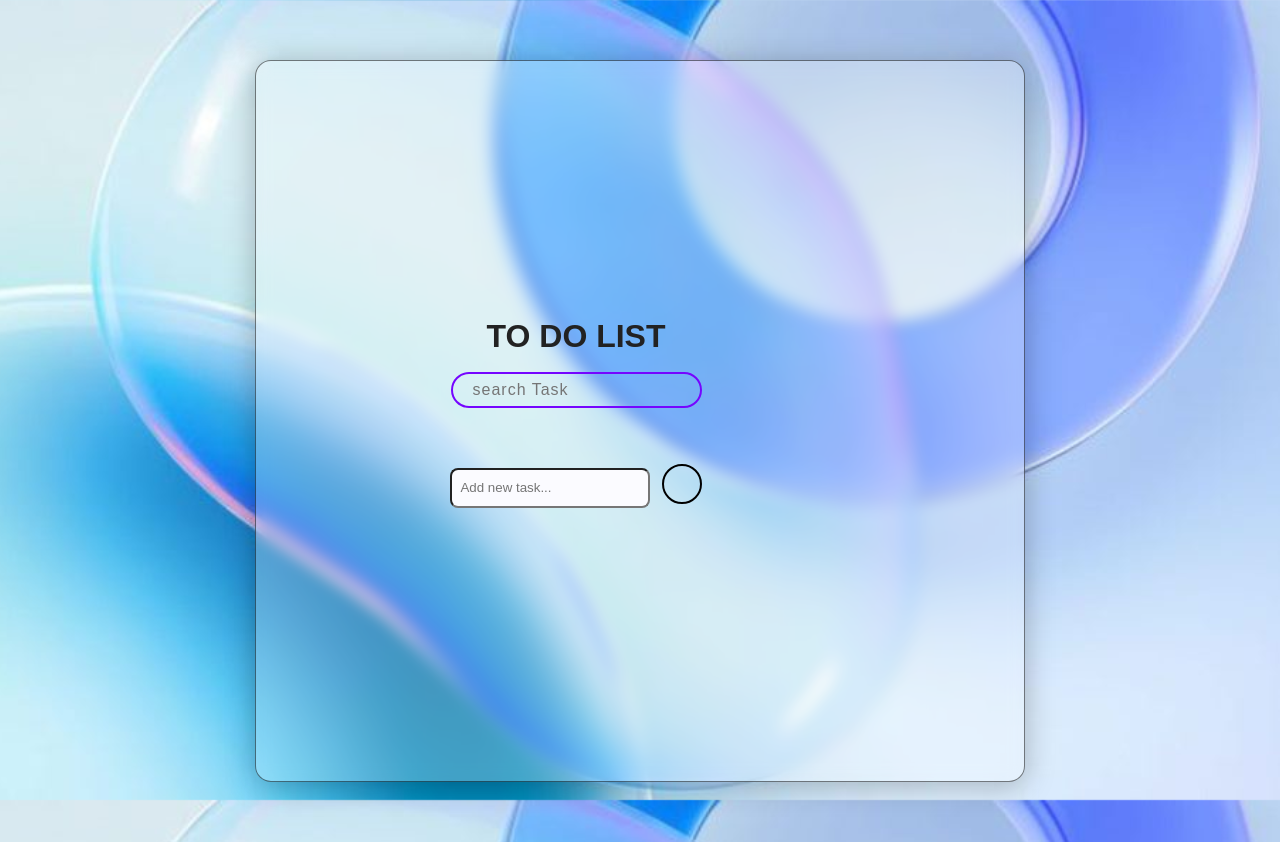
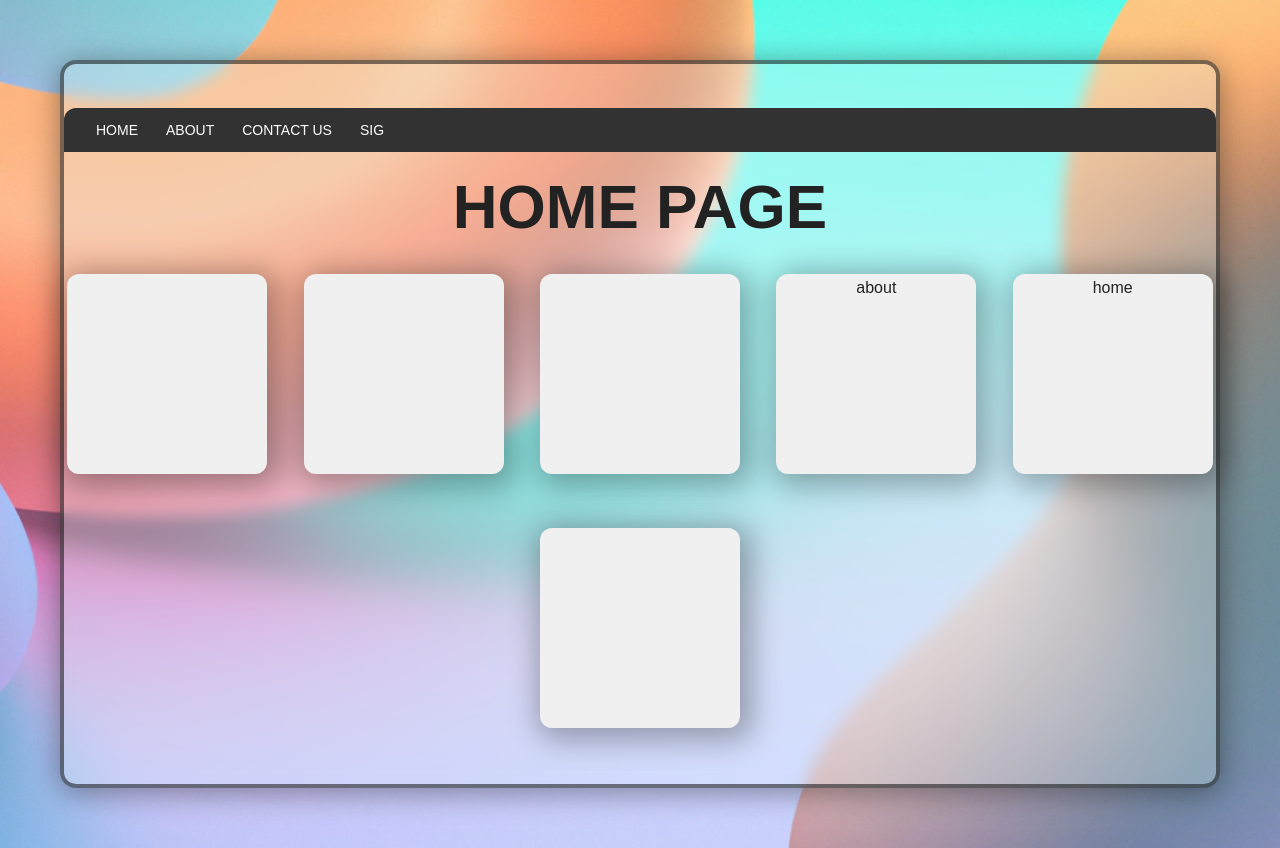
Before and after one commit to luckycungwa/todo-app, a React (Create React App) app: page / in a window 1280 px wide. Built offline with nearby package versions, Linux system fonts and the light colour scheme.

Commit message:
working on page navigation/routes

```diff
--- a/src/App.css
+++ b/src/App.css
@@ -5,7 +5,7 @@ body {
   color: #222;
   background-color: #eeeeee;
   /* BG */
-  background: url("./main-bg.jpg") no-repeat center center fixed;
+  background: url("./bg01.jpg") no-repeat center center fixed;
   background-size: cover;
   height: 100%;
   overflow: hidden;
@@ -14,25 +14,6 @@ body {
   align-items: center; /* Centers child vertically */
 }
 
-.white {
-  background-color: #fffff8;
-}
-.blue-dark {
-  background-color: #003060;
-}
-.important1 {
-  background-color: #4856bb;
-}
-.blue-lite {
-  background-color: #6bcce8;
-}
-/* Colour priority */
-
-/* fill on hover */
-.low:hover .medium:hover .high:hover {
-  border-radius: 50%;
-  width: 100px;
-}
 
 
 .strike {
@@ -43,18 +24,18 @@ body {
 }
 
 .font-display {
-  font-size: 92px;
+  font-size: 62px;
   font-weight: bold;
 }
 
 .cover {
   /* From https://css.glass */
-  background: #ffffff41;
+  background: #e8fffd41;
   border-radius: 16px;
-  box-shadow: 0 4px 30px #00000041;
+  box-shadow: 0 4px 30px #00000066;
   backdrop-filter: blur(8px);
-  -webkit-backdrop-filter: blur(8.5px);
-  border: 1px solid #00000082;
+  -webkit-backdrop-filter: blur(8px);
+  border: 4px solid #00000082;
   /* size */
   min-width: 60vw;
   min-height: 90vh;
@@ -73,9 +54,6 @@ body {
   padding: 24px;
 
   flex-wrap: wrap;
-
-
-
 }
 
 .main {
@@ -317,7 +295,7 @@ span {
   overflow: hidden;
   transition-duration: 0.3s;
   box-shadow: 2px 2px 10px #0051ff33;
-  background-color: #2261ff;
+  background-color: #353535;
   color: #efefef;
 }
 
@@ -400,9 +378,8 @@ span {
 
 .task-priority {
   width: 14px;
-  height: 32px;
-  margin-left: -12px;
-  float: inline-end;
+  height: 14px;
+
 }
 
 .priority-btn {
@@ -421,47 +398,27 @@ span {
   flex-direction: column;
   gap: 12px;
   align-items: center;
-  max-width: 50vw;
   height: auto;
 }
 
 /* colour/ priority selection elements */
 
 /* Dropdown option */
-.round-option-button {
+.priority-option {
   position: relative;
   display: inline-block;
+  border: 1px solid #303030;
+  background: transparent;
+  padding: 2px;
+  border-radius: 50px;
+  outline: none;
+  font-size: 8px;
+  color: #323232;
+  letter-spacing: 0.5px;
+  width: 18px;
+  height: 6px;
 }
 
-.button-outline {
-  width: 40px;
-  height: 40px;
-  border: 2px solid #000;
-  border-radius: 50%;
-  outline: none;
-  cursor: pointer;
-  background-color: transparent;
-  position: relative;
-}
-
-.children-container {
-  display: flex;
-  justify-content: flex-start;
-  position: absolute;
-  flex-direction: row;
-  left: 0;
-  gap: 4px;
-  transition: opacity 0.3s ease-in-out;
-}
-
-.child {
-  width: 40px;
-  height: 40px;
-  border-radius: 50%;
-  justify-content: flex-start;
-  position: relative;
-  flex-direction: row;
-}
 
 
 
@@ -481,7 +438,7 @@ span {
 .search-input {
   height: 1vh;
   min-width: 12vw;
-  border: 2px solid #7505ff;
+  border: 2px solid #2e2e2e;
   background: transparent;
   padding: 12px 20px;
   border-radius: 50px;
@@ -490,3 +447,122 @@ span {
   color: #323232;
   letter-spacing: 1px;
 }
+
+/* Using a template for the menu bar */
+#menu {
+	background: #323232;
+	color: #FFF;
+	height: 44px;
+	padding-left: 18px;
+	border-radius: 12px 12px 0px  0px;
+}
+#menu ul, #menu li {
+	margin: 0 auto;
+	padding: 0;
+	list-style: none
+}
+#menu ul {
+	width: 100%;
+}
+#menu li {
+	float: left;
+	display: inline;
+	position: relative;
+}
+#menu a {
+	display: block;
+	line-height: 44px;
+	padding: 0 14px;
+	text-decoration: none;
+	color: #FFFFFF;
+	font-size: 14px;
+	text-transform: uppercase;
+}
+#menu a.dropdown-arrow:after {
+	content: "\25BE";
+	margin-left: 5px;
+}
+#menu li a:hover {
+	color: #353535;
+	background: #F1F1F1;
+}
+#menu input {
+	display: none;
+	margin: 0;
+	padding: 0;
+	height: 44px;
+	width: 100%;
+	opacity: 0;
+	cursor: pointer
+}
+#menu label {
+	display: none;
+	line-height: 44px;
+	text-align: center;
+	position: absolute;
+	left: 35px
+}
+#menu label:before {
+	font-size: 1.6em;
+	content: "\2261";
+	margin-left: 20px;
+}
+#menu ul.sub-menus{
+	height: auto;
+	overflow: hidden;
+	width: 170px;
+	background: #444444;
+	position: absolute;
+	z-index: 99;
+	display: none;
+}
+#menu ul.sub-menus li {
+	display: block;
+	width: 100%;
+}
+#menu ul.sub-menus a {
+	color: #FFFFFF;
+	font-size: 16px;
+}
+#menu li:hover ul.sub-menus {
+	display: block
+}
+#menu ul.sub-menus a:hover{
+	background: #F2F2F2;
+	color: #444444;
+}
+
+.right {
+  float: right;
+  right: 0;
+}
+
+.nav-btn:hover {
+  transform: scale(0.98);
+ border-radius: 20px;
+}
+
+/* menu cards as navigation buttons */
+.card-item {
+  margin: 12px auto;
+
+  box-shadow: 5px 5px 30px 7px #05050550;
+  cursor: pointer;
+  transition: 0.6s;
+  background-color: #f0f0f0;
+  width: 200px;
+  height: 200px;
+  border-radius: 12px;
+  transition: all .3s;
+}
+
+.main-menu {
+  width: 100%;
+
+  display: flex;
+  gap: 30px;
+  flex-wrap: wrap;
+
+  justify-content: center;
+  align-items: center;
+}
--- a/src/App.js
+++ b/src/App.js
@@ -3,13 +3,16 @@ import AddItem from './comp/AddItem';
 import Home from './comp/Home';
 import ItemList from './comp/ItemList';
 import Login from './comp/Login';
+import Menu from './comp/Menu';
 import Signin from './comp/Signin';
 
 function App() {
   return (
     <div className="bg">
       <header className="cover main">
-        <AddItem/>
+      <Menu/>
+
+        <Home/>
       </header>
     </div>
   );
--- a/src/comp/AddItem.jsx
+++ b/src/comp/AddItem.jsx
@@ -47,11 +47,7 @@ function AddItem() {
 
   return (
     <>
-      <div className="">
-        <div className="">
-          <div>
             <div className="form-section">
-              <div className="">
                 <h1>TO DO LIST</h1>
                 <div className="search">
                   {/* search box contents */}
@@ -82,7 +78,6 @@ function AddItem() {
                     </div>
                   </form>
                   {/* Priority selection button */}
-                  <PriorityBtn />
                 </div>
 
                 {/* dropdown components */}
@@ -104,15 +99,12 @@ function AddItem() {
                           <Items todo={task} onDelete={deleteTask} />
                         </div>
                       ))}
+
                   </div>
 
                   <br />
-                </div>
               </div>
             </div>
-          </div>
-        </div>
-      </div>
     </>
   );
 }
--- a/src/comp/Home.jsx
+++ b/src/comp/Home.jsx
@@ -8,47 +8,35 @@ function Home() {
     <>
       <div className="main">
         <h1 className="font-display">HOME PAGE</h1>
-        <div className="card">
-          <div>
-            <div className="form-section">
-              <div className="">
-                <h1>Create Account</h1>
 
-                <div className="userAccounts">
-                  <div className="icon"></div>
-                  <div className="icon"></div>
-                  <div className="icon"></div>
-                  <div className="icon"></div>
+<div className="main-menu">
+<div className="card-item">
+
 </div>
-                <br />
-                <br />
-                <form onSubmit="">
-                  <div className="form-field ">
 
-                    <label className="label">Username:</label>
-                    <input className="input-field" type="text" name="position" value="" onChange="" />
+<div className="card-item">
 
-                    <label className="label">Email: *</label>
-                    <input className="input-field" type="text" name="position" value="" onChange="" />
+</div>
 
-                    <label className="label">Password:</label>
-                    <input className="input-field" type="password" name="position" value="" onChange="" />
+<div className="card-item">
 
-                    <br />
-                    <br />
-                    <div className="btn-area">
-                      <button className="cta-btn" type="submit">
-                        SIGN UP
-                      </button>
 </div>
-                    <div className="card-footer">
-                        <p>or sign <span> if you already have an acoount</span></p>
+
+<div className="card-item">
+    about
 </div>
+
+<div className="card-item">
+    home
 </div>
-                </form>
+
+<div className="card-item">
+
 </div>
-            </div>
-          </div>
+
+
+
+
 </div>
       </div>
     </>
--- a/src/comp/Items.jsx
+++ b/src/comp/Items.jsx
@@ -7,8 +7,6 @@ function Items({ todo, onDelete }) {
   // priority states: default priority is 1, then now we check the 2 remaining priorities
 
   const [isEdit, setIsEdit] = useState(false);
-
-  const [priority, setPriority] = useState(false);
 
   const handleComplete = () => {
     // use states if statement
@@ -31,14 +29,7 @@ function Items({ todo, onDelete }) {
         <div className="btn-section">
           {/* task listing below */}
           <div className="todo-item">
-            {/* priority management visual/icon */}
-            <div
 
-              className={
-                priority ? "task-priority medium" : "task-priority high"
-
-              }
-            ></div>
             {/* Check box for checking if state/ task is done or pending */}
             <div className="checker">
               <button className="unbutton" onClick={handleComplete}>
--- /dev/null
+++ b/src/comp/Menu.jsx
@@ -0,0 +1,21 @@
+import React from "react";
+
+function Menu() {
+
+  return (
+    <>
+<nav id='menu'>
+  <input type='checkbox' id='responsive-menu'/><label></label>
+  <ul>
+    <li><a href='http://'>Home</a></li>
+    <li><a href='http://'>About</a></li>
+    <li><a href='http://'>Contact Us</a></li>
+    <li className="right"><a href='http://'>sig</a></li>
+
+  </ul>
+</nav>
+    </>
+  );
+};
+
+export default Menu;
--- a/src/comp/PriorityBtn.jsx
+++ b/src/comp/PriorityBtn.jsx
@@ -1,24 +1,11 @@
 import React from "react";
-import { useState } from "react";
 
 function PriorityBtn() {
-  const [isOpen, setIsOpen] = useState(false);
-
-  const handleClick = () => {
-    setIsOpen(!isOpen);
-  };
 
   return (
-    <div className={`round-option-button${isOpen ? ' open' : ''}`}>
-      <button className="button-outline" onClick={handleClick}></button>
-      {isOpen && (
-        <div className="children-container">
-          <div className="child low"></div>
-          <div className="child medium"></div>
-          <div className="child high"></div>
-        </div>
-      )}
-    </div>
+    <>
+
+    </>
   );
 };
 
```
Lines whose indentation alone changed are shown as unchanged.
